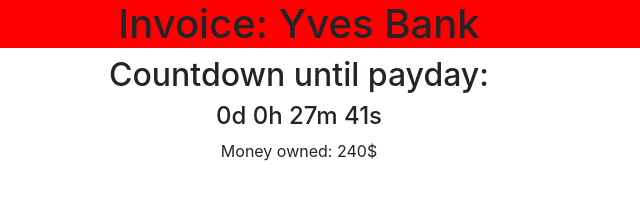
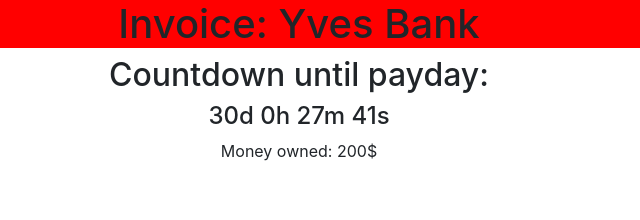
Before and after one commit to YvesDonato/Misc, a plain HTML site: page index.html in a window 1280 px wide. Shown: the top 220 px of the page, 341-981 px from the left. Drawn offline with nearby package versions, Linux system fonts and the light colour scheme.

Commit message:
Update index.html

```diff
--- a/index.html
+++ b/index.html
@@ -55,7 +55,7 @@
                 body: "Money is owed"
             });
         }
-        var date1 = new Date("Nov 1, 2020 0").getTime();
+        var date1 = new Date("Dec 1, 2020 0").getTime();
         var now1 = new Date().getTime();
         console.log(Notification.permission);
         if (Notification.permission === "granted"){
@@ -68,7 +68,7 @@
             });
         }
         // Set the date we're counting down to
-        var countDownDate = new Date("Nov 1, 2020 0").getTime();
+        var countDownDate = new Date("Dec 1, 2020 0").getTime();
 
         // Update the count down every 1 second
         var x = setInterval(function() {
@@ -109,7 +109,7 @@
     </h2>
     <h4 id="demo"></h4>
     <div class="dropdown">
-    <span>Money owned: 240$</span>
+    <span>Money owned: 200$</span>
     <div class="dropdown-content">
         <p>Non negotiable</p>
         <p>First of every month at 12 am </p>
```
